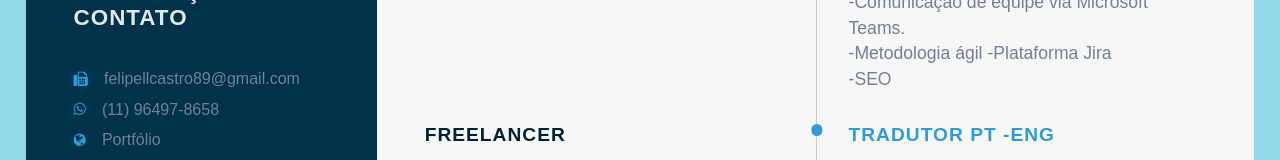
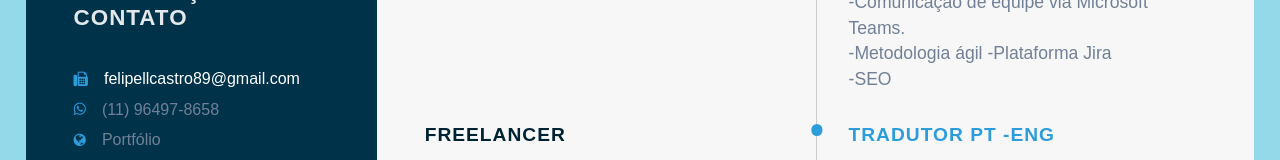
Before and after one commit to FelipeLC89/Responsive-CV, a plain HTML site: page index.html in a window 1280 px wide. In both pictures the pointer is over the link "felipellcastro89@gmail.com". Shown: the part 565-725 px from the top of the page. Drawn offline with Linux system fonts and the light colour scheme.

Commit message:
alterações

```diff
--- a/styles.css
+++ b/styles.css
@@ -13,6 +13,14 @@ body {
 a {
   color: #718096;
   text-decoration: none;
+}
+
+a:hover {
+  color: #fff;
+}
+
+a:visited {
+  color: #718096;
 }
 
 .main-content {
```
